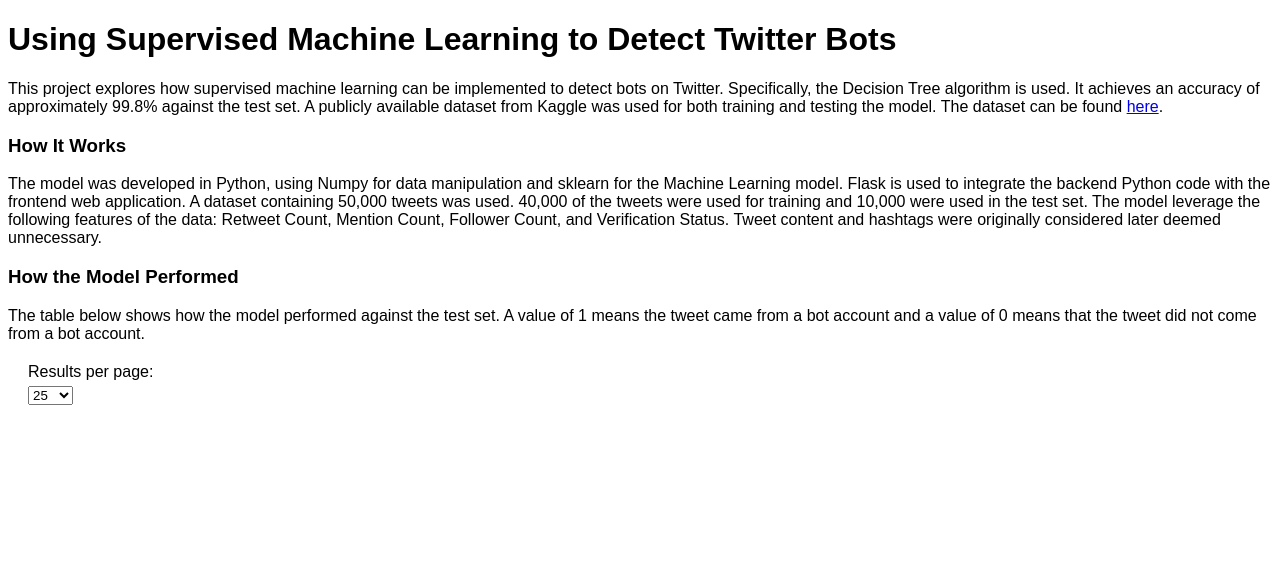
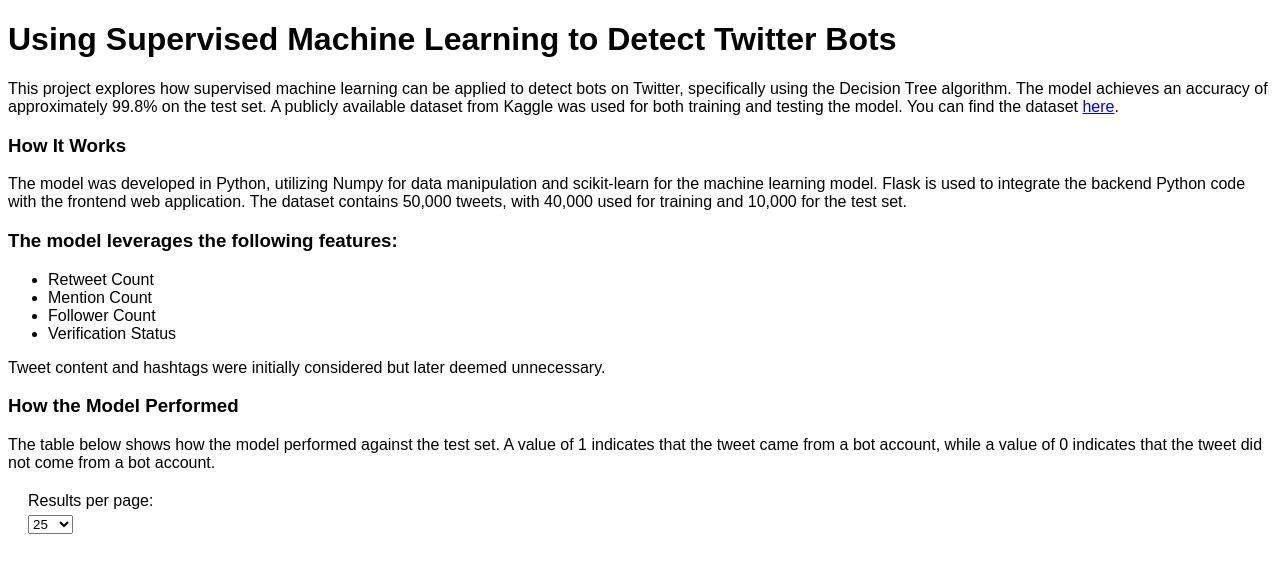
Before and after one commit to drusso97/C964_Capstone, a Flask app: template templates/index.html in a window 1280 px wide. Shown: the part 54-627 px from the top of the page. Run offline with Flask 3, Linux system fonts and the light colour scheme; the template is opened without the code that fills it, so the values that code supplies are empty; parts of the project's set-up code (start-up, migrations or seed data) failed here and were passed over.

Commit message:
Did some proofreading

```diff
--- a/templates/index.html
+++ b/templates/index.html
@@ -22,25 +22,33 @@
     </ul>
 </nav>
     <h1>Using Supervised Machine Learning to Detect Twitter Bots</h1>
-    <p>This project explores how supervised machine learning can be implemented to detect bots on Twitter.
-        Specifically, the Decision Tree algorithm is used. It achieves an accuracy of approximately 99.8% against
-        the test set. A publicly available dataset from Kaggle was used for both training and testing the model.
-        The dataset can be found <a href="https://www.kaggle.com/datasets/goyaladi/twitter-bot-detection-dataset" target="_blank">here</a>.
+    <p>This project explores how supervised machine learning can be applied to detect bots on Twitter, specifically
+        using the Decision Tree algorithm. The model achieves an accuracy of approximately 99.8% on the test set. A
+        publicly available dataset from Kaggle was used for both training and testing the model. You can find the
+        dataset <a href="https://www.kaggle.com/datasets/goyaladi/twitter-bot-detection-dataset" target="_blank">here</a>.
     </p>
 
     <h3>How It Works</h3>
     <p>
-        The model was developed in Python, using Numpy for data manipulation and sklearn for the Machine Learning model.
-        Flask is used to integrate the backend Python code with the frontend web application. A dataset containing
-        50,000 tweets was used. 40,000 of the tweets were used for training and 10,000 were used in the test set. The model
-        leverage the following features of the data: Retweet Count, Mention Count, Follower Count, and Verification
-        Status. Tweet content and hashtags were originally considered later deemed unnecessary.
+        The model was developed in Python, utilizing Numpy for data manipulation and scikit-learn for the machine
+        learning model. Flask is used to integrate the backend Python code with the frontend web application. The
+        dataset contains 50,000 tweets, with 40,000 used for training and 10,000 for the test set.
     </p>
+
+    <h3>The model leverages the following features:</h3>
+        <ul class="model_features_list">
+            <li>Retweet Count</li>
+            <li>Mention Count</li>
+            <li>Follower Count</li>
+            <li>Verification Status</li>
+        </ul>
+
+    <p>Tweet content and hashtags were initially considered but later deemed unnecessary.</p>
 
     <h3>How the Model Performed</h3>
     <p>
-        The table below shows how the model performed against the test set. A value of 1 means the tweet came from a
-        bot account and a value of 0 means that the tweet did not come from a bot account.
+        The table below shows how the model performed against the test set. A value of 1 indicates that the tweet came
+        from a bot account, while a value of 0 indicates that the tweet did not come from a bot account.
     </p>
 
     <div class="container">
```
Also changed, not shown: templates/feature_importance_plot.html (+4 -0 lines).
